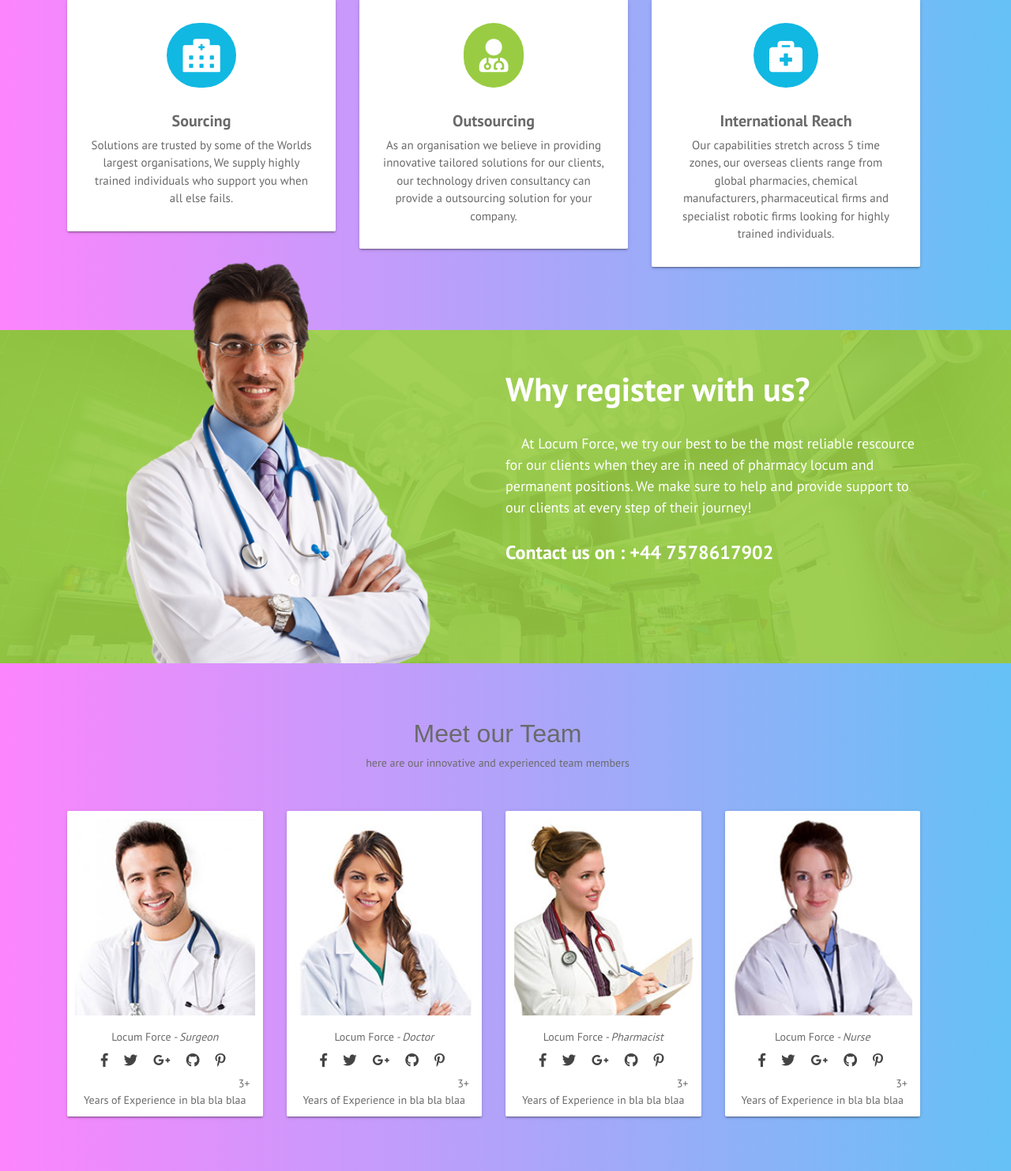
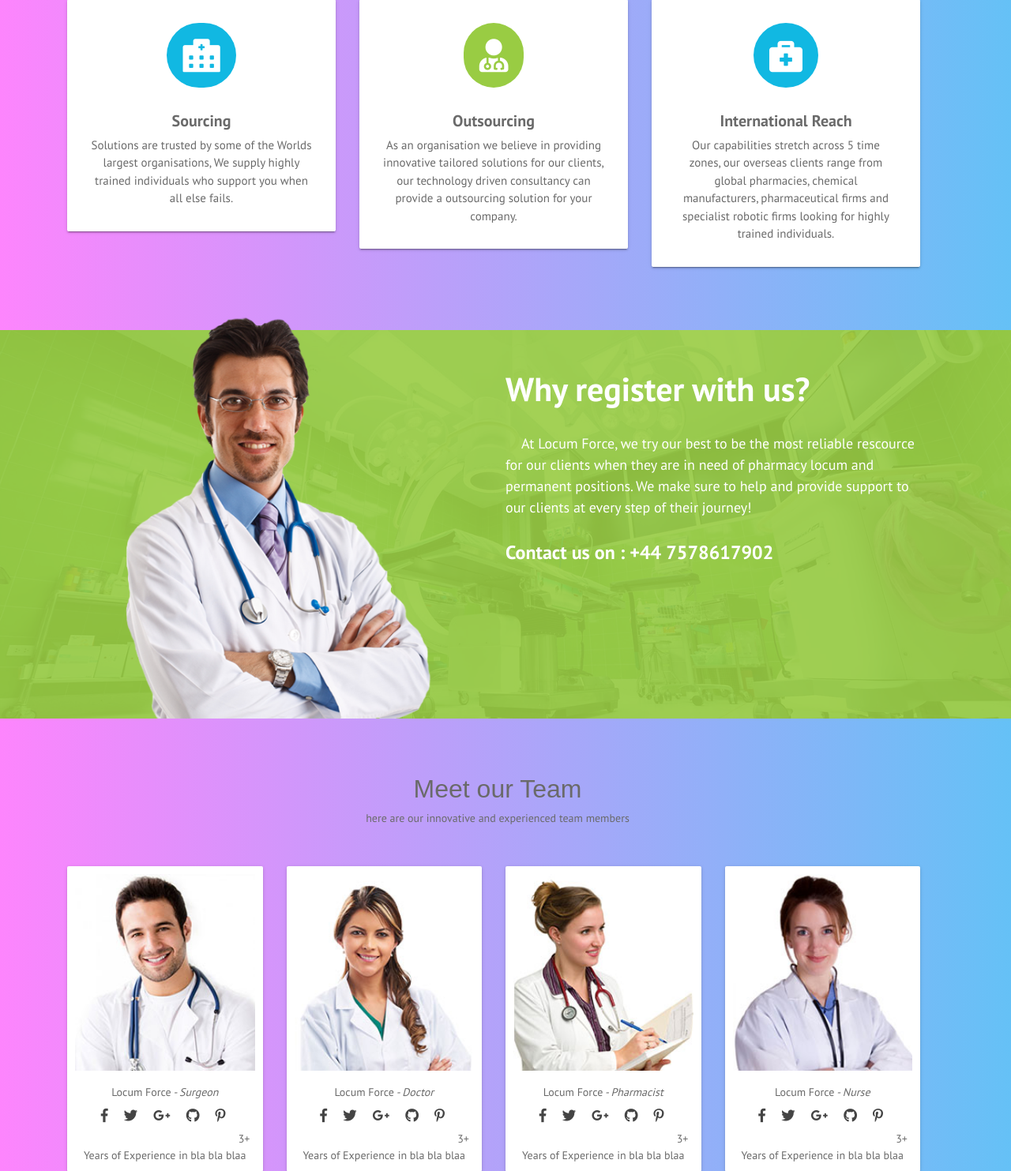
Before and after one commit to blurryface92/locum-app, a Flask app: page / in a window 1280 px wide. Shown: the part 814-2297 px from the top of the page at 79% size. Run offline with Flask 2, Linux system fonts and the light colour scheme; some libraries are stand-ins or nearby versions.

Commit message:
ver30 somthing

```diff
--- a/static/css/style.css
+++ b/static/css/style.css
@@ -327,7 +327,7 @@
     text-align: center; }
     .doctor-message .doc-img img {
       width: 400px;
-      margin-top: -140px; }
+      margin-top: -70px; }
   .doctor-message .doc-det h2 {
     font-size: 42px;
     margin-bottom: 0px; }
```
